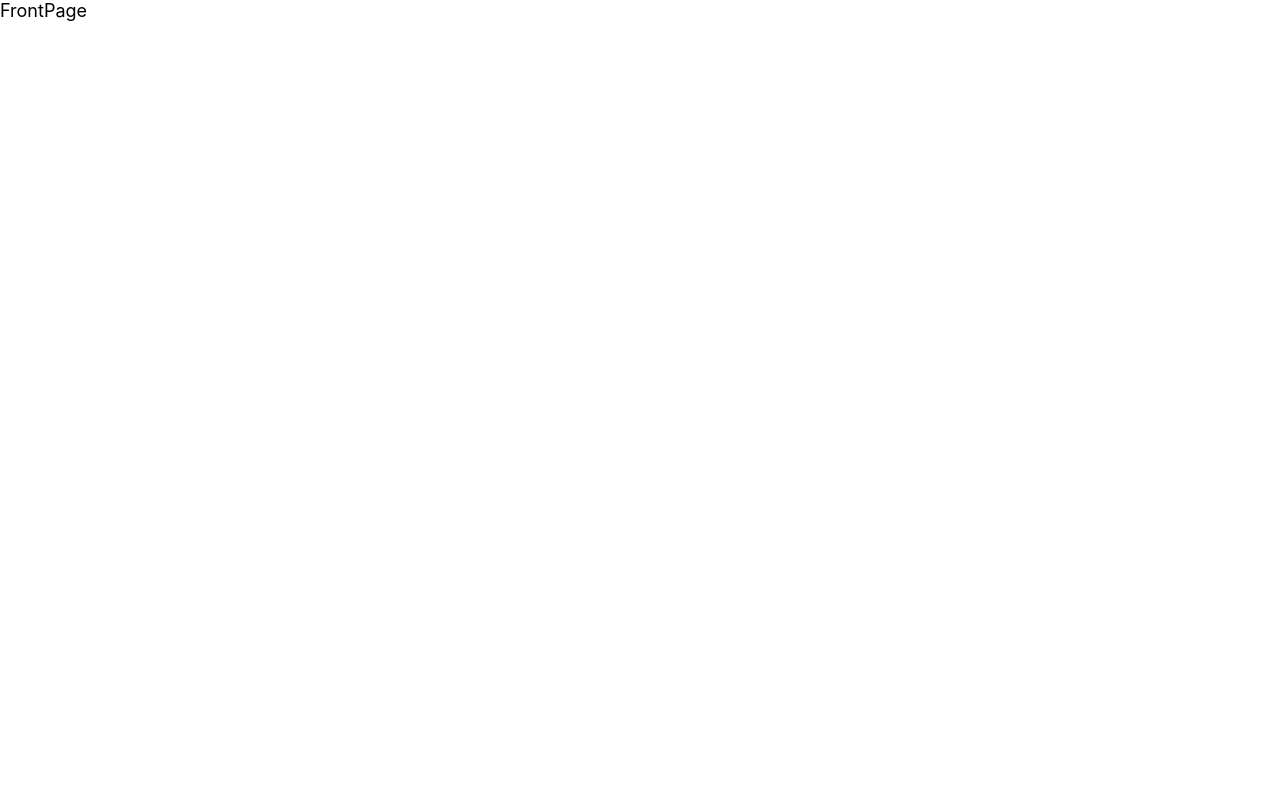
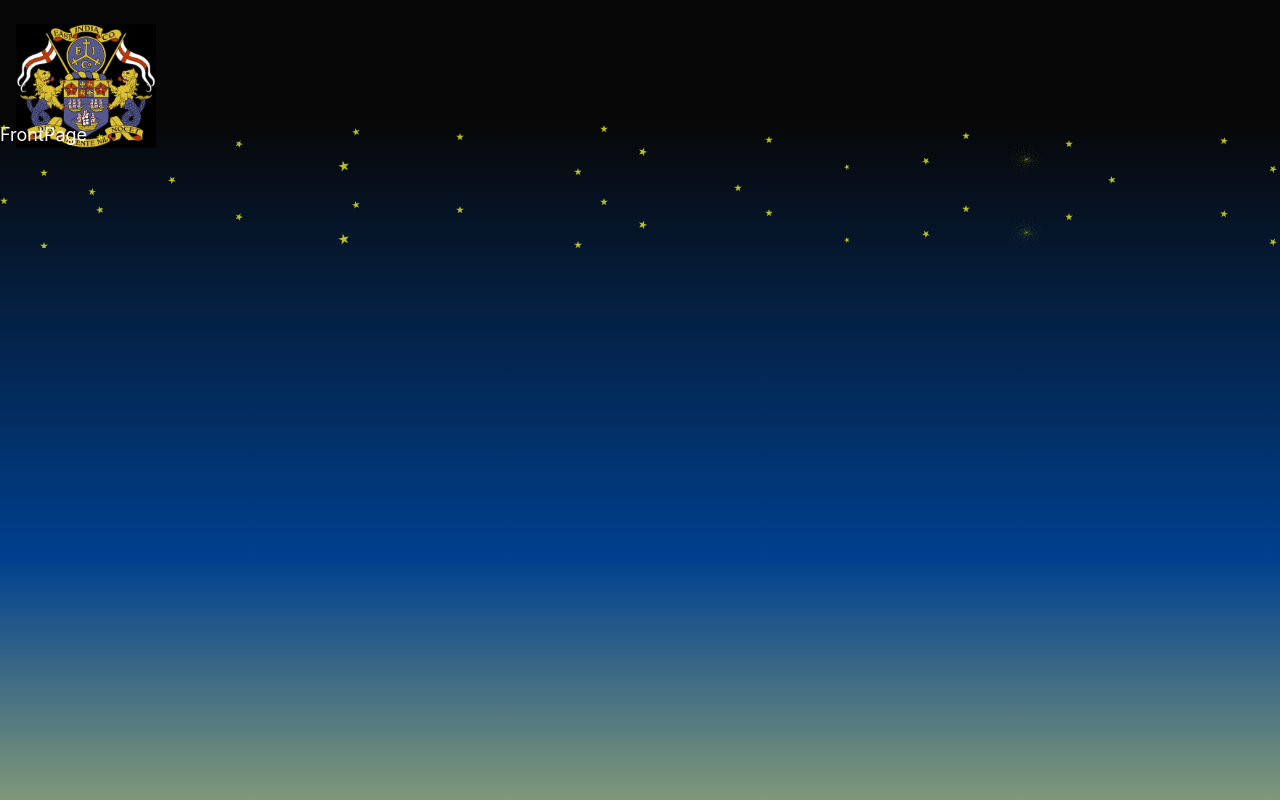
Before and after one commit to vaarvik/eit-front, a React (Create React App) app: page / in a window 1280 px wide. Built offline with nearby package versions, Linux system fonts and the light colour scheme.

Commit message:
Create Header and page background

```diff
--- a/src/App.jsx
+++ b/src/App.jsx
@@ -1,8 +1,10 @@
 import { Outlet } from "react-router-dom";
+import Header from "./components/Header/Header";
 
 function App() {
   return (
     <div className="App">
+      <Header />
       <Outlet />
     </div>
   );
--- a/src/assets/styles/01_global/_colors.scss
+++ b/src/assets/styles/01_global/_colors.scss
@@ -21,7 +21,7 @@ $orange: #fdaf1d;
 
 $red: #FF3358;
 
-$blue: #59a4ff;
+$blue: #00408f;
 
 $white: #FFFFFF;
 
--- a/src/assets/styles/02_base/_containers.scss
+++ b/src/assets/styles/02_base/_containers.scss
@@ -22,9 +22,21 @@ html {
 }
 
 body {
+	background: linear-gradient(180deg, $black 15%, $blue 70%, $yellow 130%);
 	background-color: $black1;
 	height: 100%;
 	margin: 0;
+	position: relative;
+
+	&::before {
+		content: "";
+		background-image: url("../../images/bg-stars.png");
+		display: block;
+		height: 124px;
+		position: absolute;
+		top: 124px;
+		width: 100%;
+	}
 }
 
 main {
--- /dev/null
+++ b/src/components/Header/Header.jsx
@@ -0,0 +1,16 @@
+import React from 'react'
+import { Link } from 'react-router-dom'
+import logo from "../../assets/images/logo.png"
+import "./Header.scss";
+
+export default function Header() {
+  return (
+	<header className='Header'>
+		<Link to="/">
+			<div className="Header__logo">
+				<img src={logo} alt="The logo of East India Trading Co." />
+			</div>
+		</Link>
+	</header>
+  )
+}
--- /dev/null
+++ b/src/components/Header/Header.scss
@@ -0,0 +1,21 @@
+@import "../../assets/styles/01_global/colors";
+
+$header-height: 124px;
+
+.Header {
+	background-color: $black;
+	box-sizing: border-box;
+	display: flex;
+	height: $header-height;
+	padding: 16px;
+	width: 100%;
+
+	.Header__logo {
+		height: $header-height;
+
+		img {
+		   height: 100%;
+		   object-fit: contain;
+	   }
+	}
+}
--- a/src/index.jsx
+++ b/src/index.jsx
@@ -1,6 +1,6 @@
 import React from 'react';
 import ReactDOM from 'react-dom/client';
-import './index.scss';
+import './assets/styles/style.scss';
 import App from './App';
 import reportWebVitals from './reportWebVitals';
 import { createBrowserRouter, RouterProvider } from 'react-router-dom';
--- a/src/index.scss
+++ /dev/null
@@ -1,13 +0,0 @@
-body {
-  margin: 0;
-  font-family: -apple-system, BlinkMacSystemFont, 'Segoe UI', 'Roboto', 'Oxygen',
-    'Ubuntu', 'Cantarell', 'Fira Sans', 'Droid Sans', 'Helvetica Neue',
-    sans-serif;
-  -webkit-font-smoothing: antialiased;
-  -moz-osx-font-smoothing: grayscale;
-}
-
-code {
-  font-family: source-code-pro, Menlo, Monaco, Consolas, 'Courier New',
-    monospace;
-}
```
Also changed, not shown: src/assets/images/bg-stars.png (added), src/assets/images/logo.png (added).
